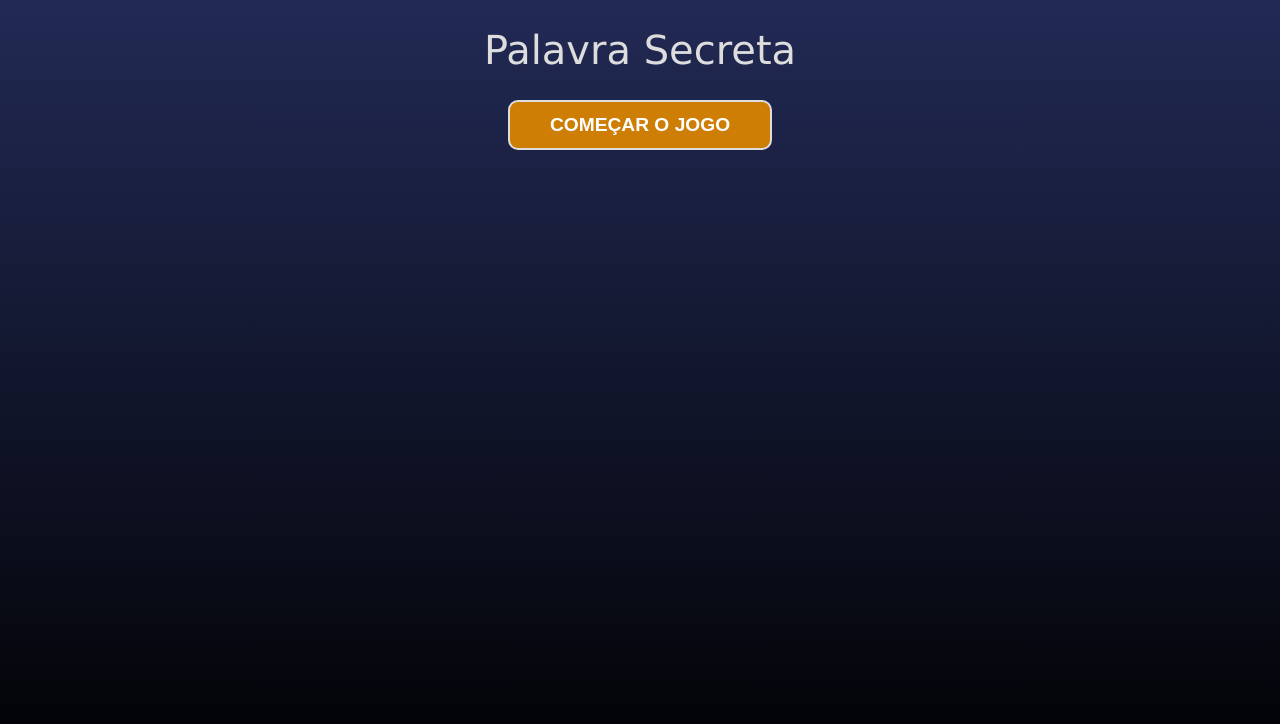
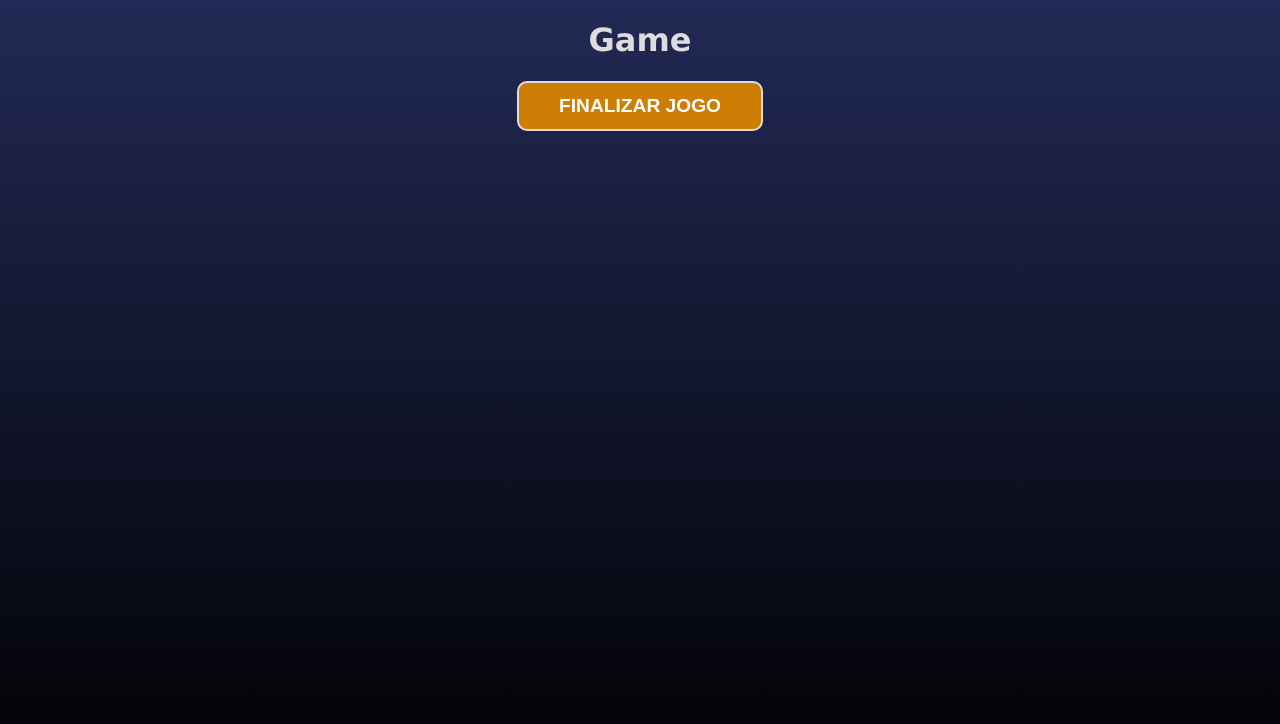
Before and after one commit to WeltonAM/React_HoraDeCodar, a React (Create React App) app in the folder 05_secretword/: page / in a window 1280 px wide. Both pictures are taken after a click on the button "COMEÇAR O JOGO". Shown: the top 724 px of the page. Built offline with nearby package versions, Linux system fonts and the light colour scheme.

Commit message:
Navegation

```diff
--- a/05_secretword/src/App.js
+++ b/05_secretword/src/App.js
@@ -13,26 +13,37 @@ import Game from './components/Game';
 import GameOver from './components/GameOver';
 
 const stages = [
-  {id: 1, name: "start"},
-  {id: 2, name: "game"},
-  {id: 3, name: "end"},
+  { id: 1, name: "start" },
+  { id: 2, name: "game" },
+  { id: 3, name: "end" },
 ]
 
 function App() {
 
   const [gameStage, setGameStage] = useState(stages[0].name)
-
   const [words] = useState(wordsList)
 
-  console.log(words)
+  const startGame = () => {
+    setGameStage(stages[1].name)
+  }
+
+  const verifyLetter = () => {
+
+    setGameStage(stages[2].name)
+  }
+
+  const retry = () => {
+
+    setGameStage(stages[0].name)
+  }
 
   return (
     <div className="App">
-      {gameStage === 'start' && <StartScreen />}
+      {gameStage === 'start' && <StartScreen startGame={startGame} />}
 
-      {gameStage === 'game' && <Game />}
+      {gameStage === 'game' && <Game verifyLetter={verifyLetter} />}
 
-      {gameStage === 'end' && <GameOver />}
+      {gameStage === 'end' && <GameOver retry={retry} />}
     </div>
   );
 }
--- a/05_secretword/src/components/Game.js
+++ b/05_secretword/src/components/Game.js
@@ -1,8 +1,11 @@
 import './Game.css'
 
-const Game = () => {
+const Game = ({verifyLetter}) => {
   return (
-    <div>Game</div>
+    <div>
+        <h1>Game</h1>
+        <button onClick={verifyLetter}>Finalizar Jogo</button>
+    </div>
   )
 }
 
--- a/05_secretword/src/components/GameOver.js
+++ b/05_secretword/src/components/GameOver.js
@@ -1,8 +1,11 @@
 import './GameOver.css'
 
-const GameOver = () => {
+const GameOver = ({retry}) => {
   return (
-    <div>GameOver</div>
+    <div>
+      <h1>Game Over!</h1>
+      <button onClick={retry}>Jogar Novamente</button>
+    </div>
   )
 }
 
--- a/05_secretword/src/components/StartScreen.js
+++ b/05_secretword/src/components/StartScreen.js
@@ -1,10 +1,10 @@
 import './StartScreen.css'
 
-const StartScreen = () => {
+const StartScreen = ({startGame}) => {
   return (
     <div className="start">
         <h1>Palavra Secreta</h1>
-        <button >Começar o jogo</button>
+        <button onClick={startGame} >Começar o jogo</button>
     </div>
   )
 }
```
